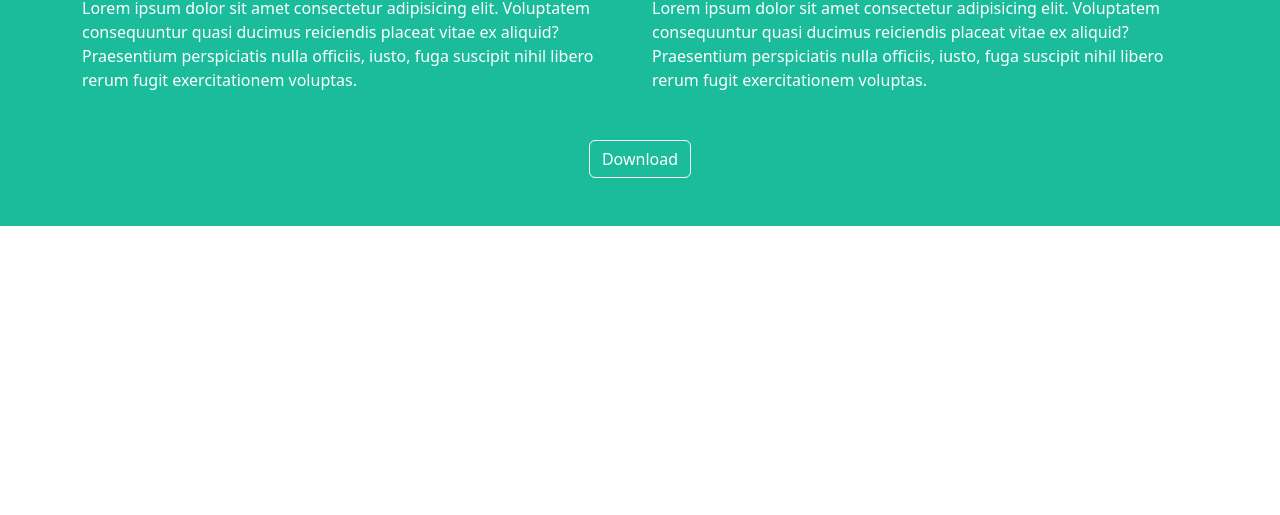
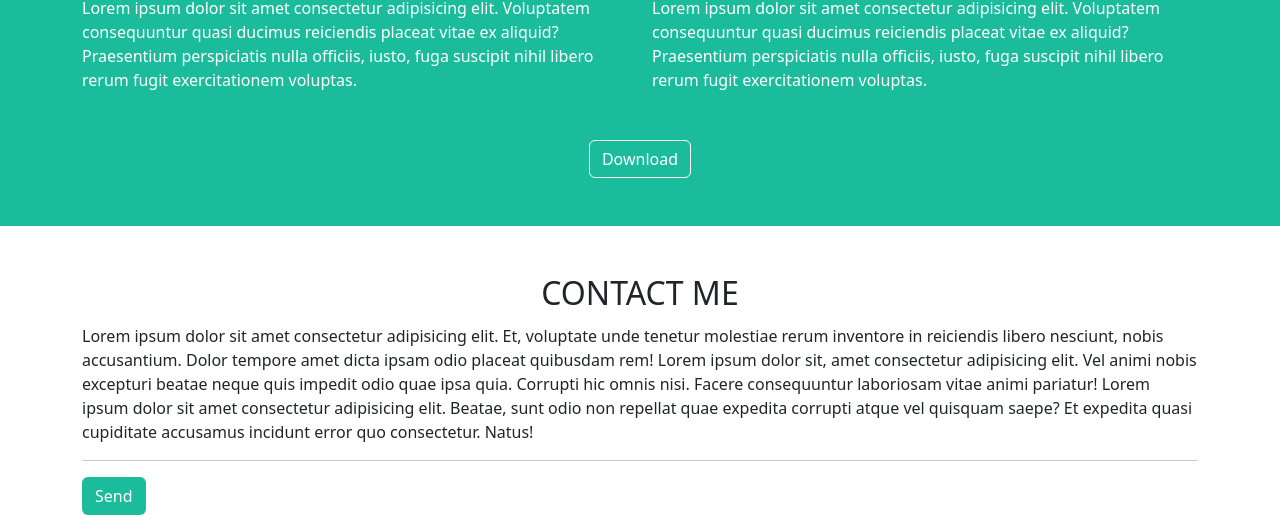
Before and after one commit to DanieleBegnis/html-css-bootstrap-freelancer, a plain HTML site: page index.html in a window 1280 px wide. Shown: the part 751-1266 px from the top of the page. Before the commit the page ends 977 px from the top, so only its background shows below. Drawn offline with nearby package versions, Linux system fonts and the light colour scheme.

Commit message:
feat: add contact section

```diff
--- a/index.html
+++ b/index.html
@@ -47,10 +47,19 @@
                 </div>
                 <div class="row">
                     <div class="col text-center py-5">
-                        <button type="button" class="btn ms-btn-green">Download</button>
+                        <button type="button" class="btn ms-btn-white">Download</button>
                     </div>
-
                 </div>
+            </div>
+        </section>
+        <section>
+            <div class="container">
+                <h2 class="text-center pt-5 pb-1">CONTACT ME</h2>
+                Lorem ipsum dolor sit amet consectetur adipisicing elit. Et, voluptate unde tenetur molestiae rerum inventore in reiciendis libero nesciunt, nobis accusantium. Dolor tempore amet dicta ipsam odio placeat quibusdam rem!
+                Lorem ipsum dolor sit, amet consectetur adipisicing elit. Vel animi nobis excepturi beatae neque quis impedit odio quae ipsa quia. Corrupti hic omnis nisi. Facere consequuntur laboriosam vitae animi pariatur!
+                Lorem ipsum dolor sit amet consectetur adipisicing elit. Beatae, sunt odio non repellat quae expedita corrupti atque vel quisquam saepe? Et expedita quasi cupiditate accusamus incidunt error quo consectetur. Natus!
+                <hr>
+                <button type="button" class="btn ms-btn-green">Send</button>
             </div>
         </section>
     </main>
--- a/style.css
+++ b/style.css
@@ -4,7 +4,11 @@
 .ms-bg-mint {
     background-color: #1abc9c;
 }
-.ms-btn-green {
+.ms-btn-white {
     color: #fff;
     border: 1px solid #fff;
 }
+.ms-btn-green {
+    color: #fff;
+    background-color: #1abc9c;
+}
```
